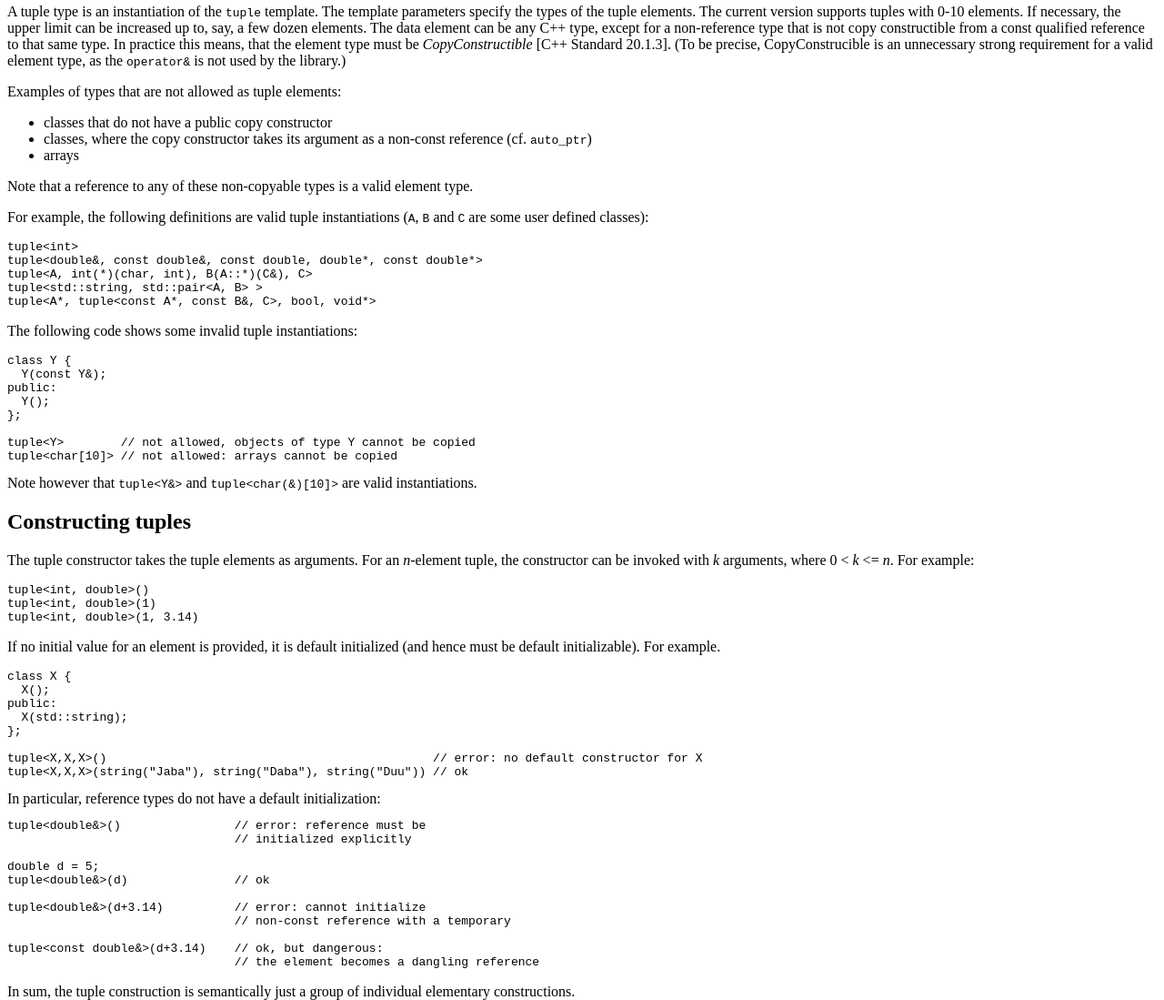
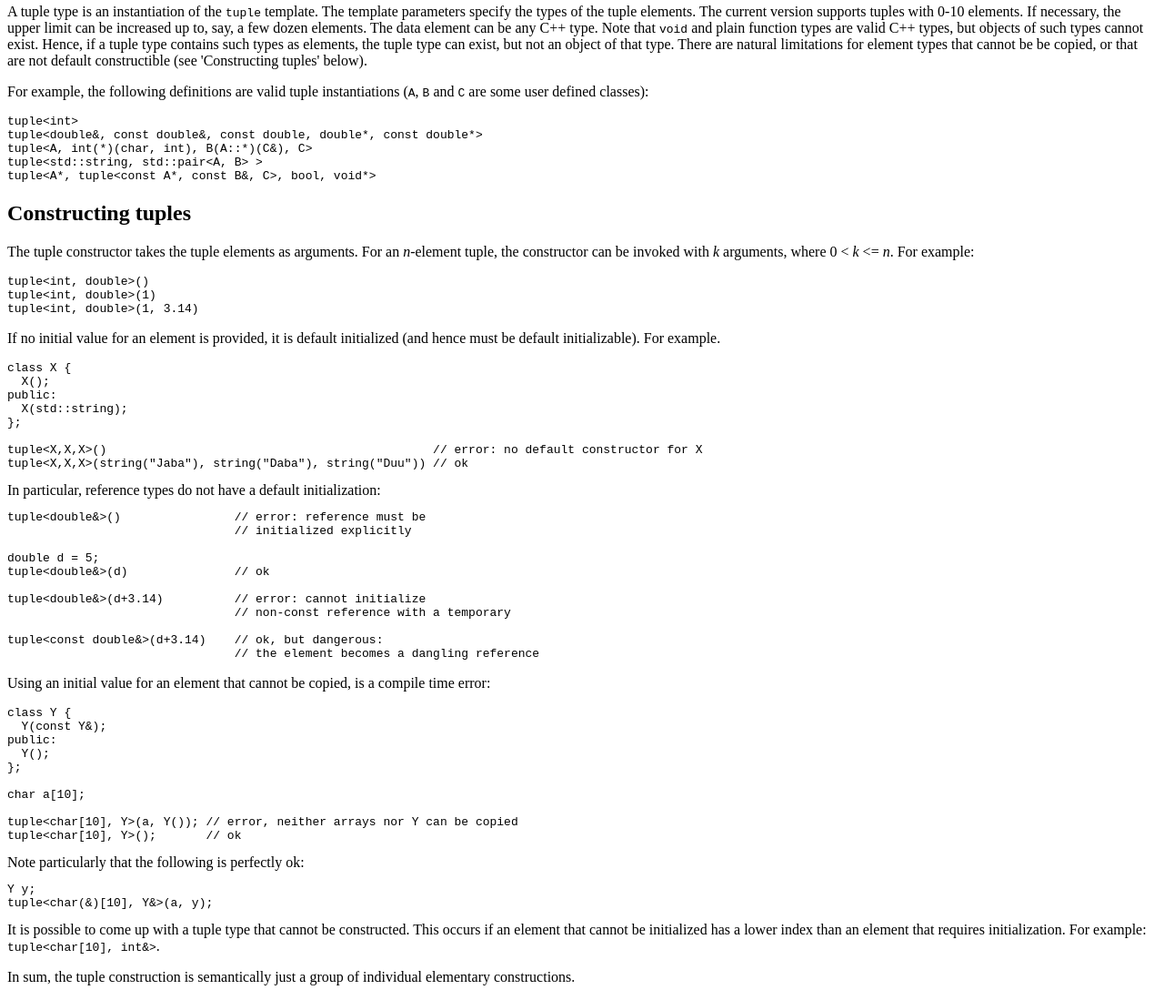
Before and after one commit to boostorg/tuple, a plain HTML site: page doc/tuple_users_guide.html in a window 1280 px wide. Shown: the part 1083-2182 px from the top of the page at 91% size. Drawn offline with Linux system fonts and the light colour scheme.

Commit message:
removed the demand for element types being copy constructible
[SVN r13729]

```diff
--- a/doc/tuple_users_guide.html
+++ b/doc/tuple_users_guide.html
@@ -74,22 +74,14 @@ Both <code>tuple_io.hpp</code> and <code>tuple_comparison.hpp</code> include <co
 The template parameters specify the types of the tuple elements.
 The current version supports tuples with 0-10 elements.
 If necessary, the upper limit can be increased up to, say, a few dozen elements.
-The data element can be any C++ type, except for a non-reference type
-that is not copy constructible from a const qualified reference to that
-same type. In practice this means, that the element type must be <i>CopyConstructible</i> [C++ Standard 20.1.3]. (To be precise, CopyConstrucible is an unnecessary strong requirement for a valid element type, as the <code>operator&amp;</code> is not used by the library.)
-</p>
-
-<p>
-Examples of types that are not allowed as tuple elements:
-
-<ul>
-<li>classes that do not have a public copy constructor</li>
-<li>classes, where the copy constructor takes its argument as a non-const reference (cf. <code>auto_ptr</code>)
-<li>arrays</li>
-</ul>
-
-Note that a reference to any of these non-copyable types is a valid element
-type.
+The data element can be any C++ type.
+Note that <code>void</code> and plain function types are valid
+C++ types, but objects of such types cannot exist.
+Hence, if a tuple type contains such types as elements, the tuple type
+can exist, but not an object of that type.
+There are natural limitations for element types that cannot
+be be copied, or that are not default constructible (see 'Constructing tuples'
+ below).
 
 <p>
 For example, the following definitions are valid tuple instantiations (<code>A</code>, <code>B</code> and <code>C</code> are some user defined classes):
@@ -100,21 +92,6 @@ tuple&lt;A, int(*)(char, int), B(A::*)(C&amp;), C&gt;
 tuple&lt;std::string, std::pair&lt;A, B&gt; &gt;
 tuple&lt;A*, tuple&lt;const A*, const B&amp;, C&gt;, bool, void*&gt;
 </code></pre>
-
-<p>
-The following code shows some invalid tuple instantiations:
-<pre><code>class Y {
-  Y(const Y&amp;);
-public:
-  Y();
-};
-
-tuple&lt;Y&gt;        // not allowed, objects of type Y cannot be copied
-tuple&lt;char[10]&gt; // not allowed: arrays cannot be copied
-</code></pre>
-
-Note however that <code>tuple&lt;Y&amp;&gt;</code> and <code>tuple&lt;char(&)[10]&gt;</code> are valid instantiations.
-
 
 <h2><a name = "constructing_tuples">Constructing tuples</a></h2>
 
@@ -155,6 +132,31 @@ tuple&lt;double&amp;&gt;(d+3.14)          // error: cannot initialize
 tuple&lt;const double&amp;&gt;(d+3.14)    // ok, but dangerous:
                                 // the element becomes a dangling reference
 </code></pre>
+
+<p>Using an initial value for an element that cannot be copied, is a compile
+time error:
+
+<pre><code>class Y {
+  Y(const Y&amp;);
+public:
+  Y();
+};
+
+char a[10];
+
+tuple&lt;char[10], Y&gt;(a, Y()); // error, neither arrays nor Y can be copied
+tuple&lt;char[10], Y&gt;();       // ok
+</code></pre>
+
+Note particularly that the following is perfectly ok:
+<code><pre>Y y;
+tuple&lt;char(&amp;)[10], Y&amp;&gt;(a, y);
+</code></pre>
+
+It is possible to come up with a tuple type that cannot be constructed.
+This occurs if an element that cannot be initialized has a lower
+index than an element that requires initialization.
+For example: <code>tuple&lt;char[10], int&amp;&gt;</code>.
 
 <p>In sum, the tuple construction is semantically just a group of individual elementary constructions.
 </p>
```
